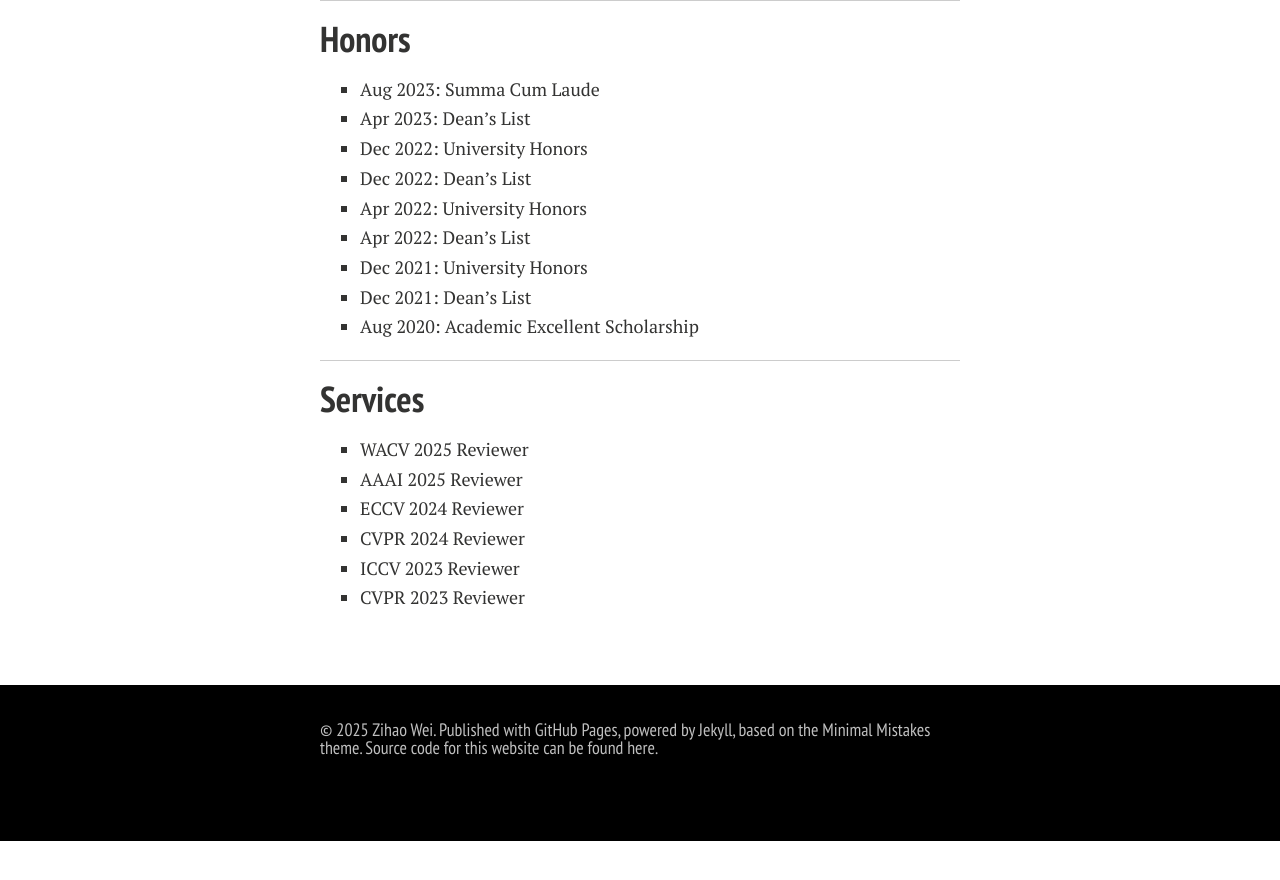
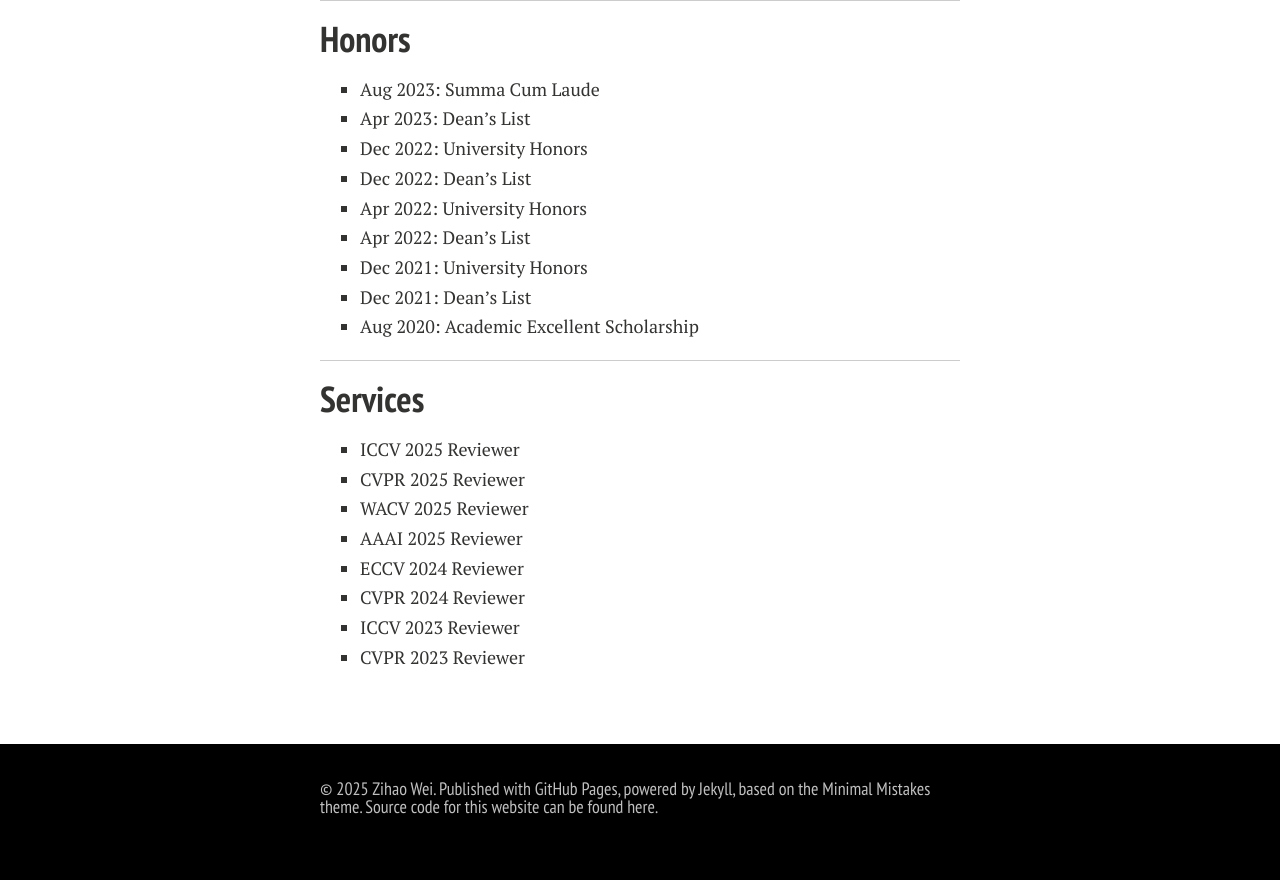
Before and after one commit to Zi-hao-Wei/Zi-hao-Wei.github.io, a Jekyll site: the page built from index.md, in a window 1280 px wide and 900 px high, scrolled down 2645 px. Shown: the top 880 px of the window. Built offline with Jekyll 4.4.1, drawn with Linux system fonts in a browser that asks for light colours; nearby versions of some CDN libraries; comment, search, counter and statistics services are not loaded; a style sheet for code colours, icons or effects is not loaded; our own code applies the rules of GitHub Pages for plain Markdown files; before the commit the page ends 3486 px from its top, so only the background shows below that.

Commit message:
Update index.md

```diff
--- a/index.md
+++ b/index.md
@@ -87,6 +87,8 @@ My current research revolves finding optimal representations across diverse moda
 
 ---
 ## Services
+- ICCV 2025 Reviewer
+- CVPR 2025 Reviewer
 - WACV 2025 Reviewer
 - AAAI 2025 Reviewer
 - ECCV 2024 Reviewer
```
